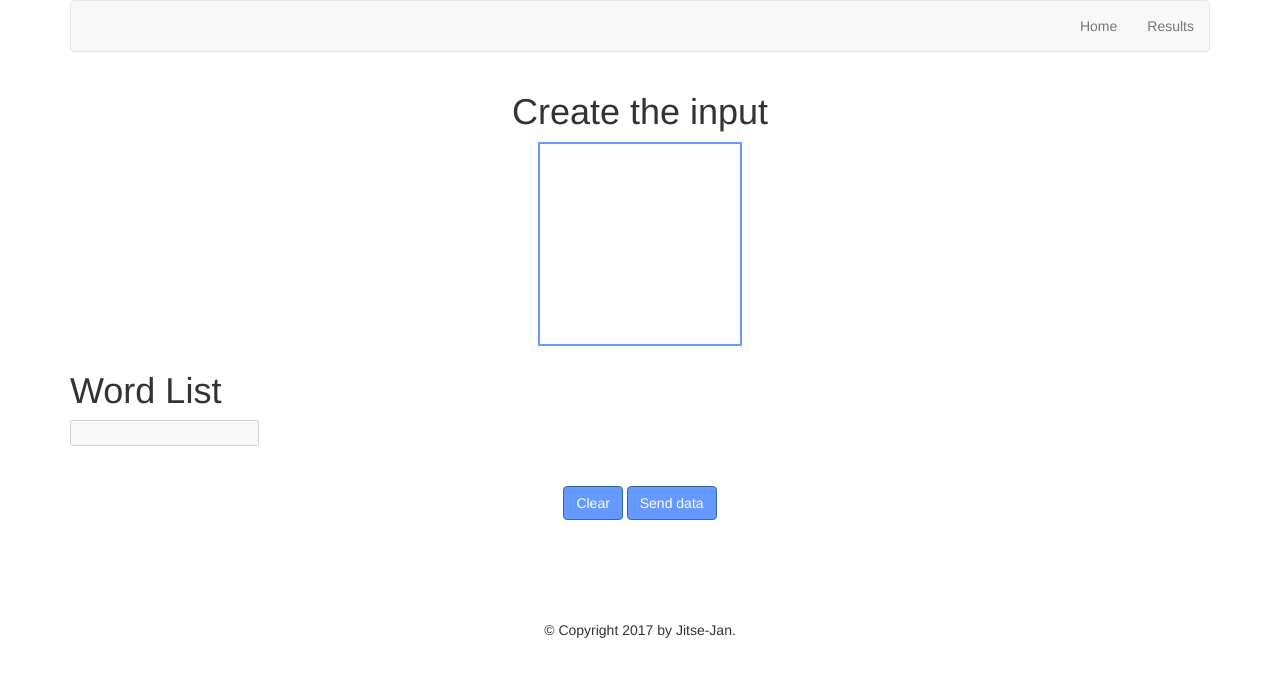
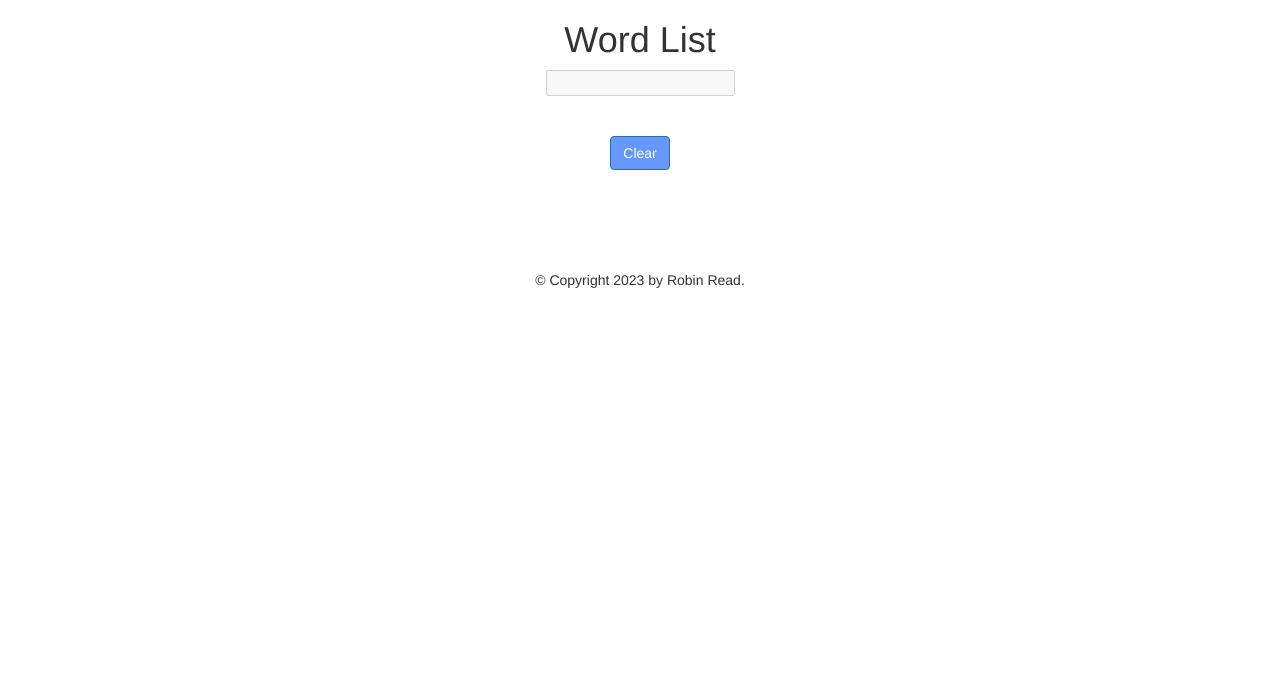
Before and after one commit to robingread/word-complete, a Flask app: page / in a window 1280 px wide. Shown: the top 677 px of the page. Run offline with Flask 3, Linux system fonts and the light colour scheme; a map, chart or similar area stays blank; parts of the project's set-up code (start-up, migrations or seed data) failed here and were passed over; some libraries are stand-ins or nearby versions.

Commit message:
Removed all extra UI junk that we don't need.

```diff
--- a/src/templates/base.html
+++ b/src/templates/base.html
@@ -10,29 +10,11 @@
     {% endblock %}
   </head>
   <body>
-    <div class="container">
-        <nav class="navbar navbar-default" role="navigation">
-          <div class="navbar-header">
-            <button type="button" class="navbar-toggle" data-toggle="collapse" data-target=".navbar-collapse">
-              <span class="icon-bar"></span>
-              <span class="icon-bar"></span>
-              <span class="icon-bar"></span>
-            </button>
-          </div>
-          <a class="navbar-brand" href="#"></a>
-          <div class="navbar-collapse collapse">
-            <ul class="nav navbar-nav navbar-right">
-              <li><a href="/">Home</a></li>
-              <li><a href="/results">Results</a></li>
-            </ul>
-          </div>
-        </nav>
-    </div>
     <div id="content" class="container main-container">
     {% block content %}{% endblock %}</div>
     <div id="footer" class="container text-center">
       {% block footer %}
-      &copy; Copyright 2017 by Jitse-Jan.
+      &copy; Copyright 2023 by Robin Read.
       {% endblock %}
     </div>
     <footer>
--- a/src/templates/index.html
+++ b/src/templates/index.html
@@ -5,19 +5,14 @@
 {% endblock %}
 {% block content %}
 <div class="row text-center">
-  <h1>{{ title}}</h1>
-  <canvas id="inputCanvas" width="200" height="200"></canvas>
+  <h1>Word List</h1>
+  <ul id="word-list" style="list-style: none;"></ul>
 </div>
-<div>
-  <h1>Word List</h1>
-  <ul id="word-list"></ul>
-</div>
-<div>
+<div class="row text-center">
     <input type="text" id="characters" disabled="disabled">
 </div>
 <br/><br/>
 <div class="row text-center">
   <button class="btn btn-primary" id="clearButton">Clear</button>
-  <button class="btn btn-primary" id="sendButton">Send data</button>
 </div>
 {% endblock %}
--- a/src/templates/static/js/script.js
+++ b/src/templates/static/js/script.js
@@ -1,48 +1,6 @@
 $( document ).ready(function() {
 
-    function createCanvas(parent, width, height) {
-     var canvas = document.getElementById("inputCanvas");
-     canvas.context = canvas.getContext('2d');
-     return canvas;
-   }
-
-   function init(container, width, height, fillColor) {
-     var canvas = createCanvas(container, width, height);
-     var ctx = canvas.context;
-     ctx.fillCircle = function(x, y, radius, fillColor) {
-       this.fillStyle = fillColor;
-       this.beginPath();
-       this.moveTo(x, y);
-       this.arc(x, y, radius, 0, Math.PI * 2, false);
-       this.fill();
-     };
-     ctx.clearTo = function(fillColor) {
-       ctx.fillStyle = fillColor;
-       ctx.fillRect(0, 0, width, height);
-     };
-     ctx.clearTo("#fff");
-
-     canvas.onmousemove = function(e) {
-       if (!canvas.isDrawing) {
-         return;
-       }
-       var x = e.pageX - this.offsetLeft;
-       var y = e.pageY - this.offsetTop;
-       var radius = 10;
-       var fillColor = 'rgb(102,153,255)';
-       ctx.fillCircle(x, y, radius, fillColor);
-     };
-     canvas.onmousedown = function(e) {
-       canvas.isDrawing = true;
-     };
-     canvas.onmouseup = function(e) {
-       canvas.isDrawing = false;
-     };
-   }
-
-   var container = document.getElementById('canvas');
    let characterBuffer = "";
-   init(container, 200, 200, '#ddd');
 
    function showCharacters(buffer="none") {
     var input = document.getElementById("characters")
@@ -51,17 +9,6 @@ $( document ).ready(function() {
 
    function completeCharacters(buffer) {
       var payload = buffer;
-    //   var words = ["apple", "banana"];
-
-    //   $.post('/complete', payload, function(data) {
-    //     // var response = JSON.parse(data);
-    //     words = data.words;
-    //     // Do something with the returned data
-    //     console.log(data);
-    //   }).fail(function(error) {
-    //     // Handle any errors that occur during the request
-    //     console.error(error);
-    //   });
 
       return new Promise(function(resolve, reject) {
         $.post("/complete", payload, function(data) {
@@ -76,19 +23,12 @@ $( document ).ready(function() {
    }
 
    function populateList(words) {
-    // Get a reference to the <ul> element
     var list = document.getElementById('word-list');
     list.innerHTML = '';
 
-    // var words = ['apple', 'banana', 'cherry', 'date', 'elderberry'];
-
-    // Loop through the array of words
     for (var i = 0; i < words.length; i++) {
-      // Create a new <li> element for each word
       var listItem = document.createElement('li');
       listItem.textContent = words[i];
-
-      // Add the <li> element to the <ul> element
       list.appendChild(listItem);
     }
   }
@@ -96,10 +36,6 @@ $( document ).ready(function() {
    $( "#clearButton" ).click(function(){
      characterBuffer = "";
      showCharacters(characterBuffer);
-   });
-
-   $( "#sendButton" ).click(function(){
-     showCharacters();
    });
 
    $(document).keyup(function(e) {
```
